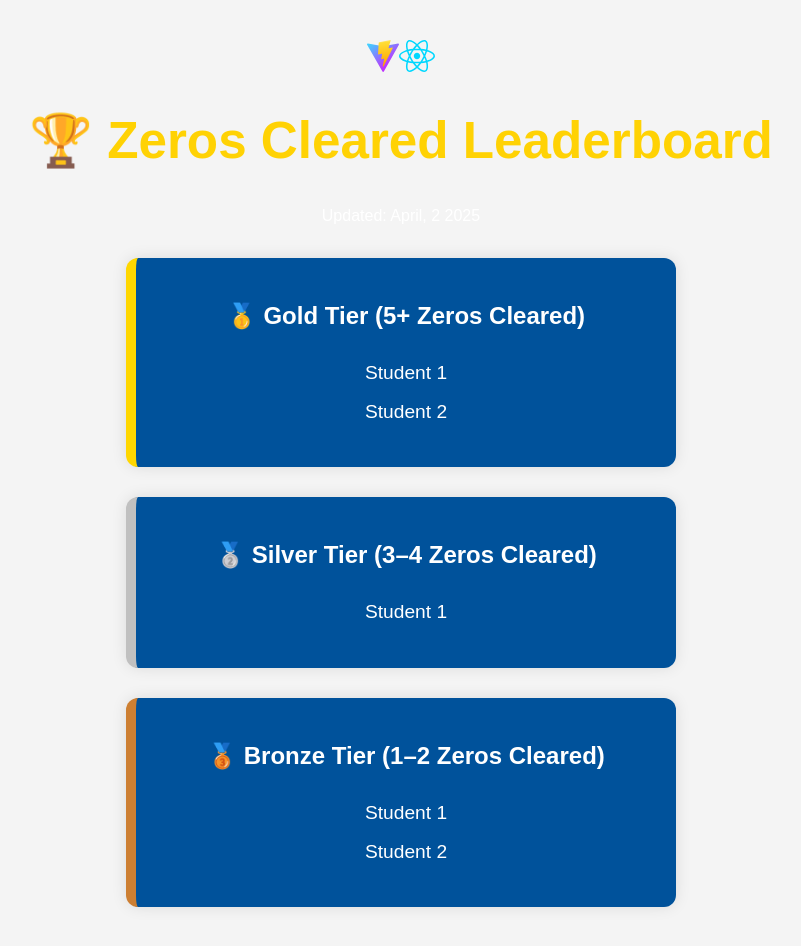
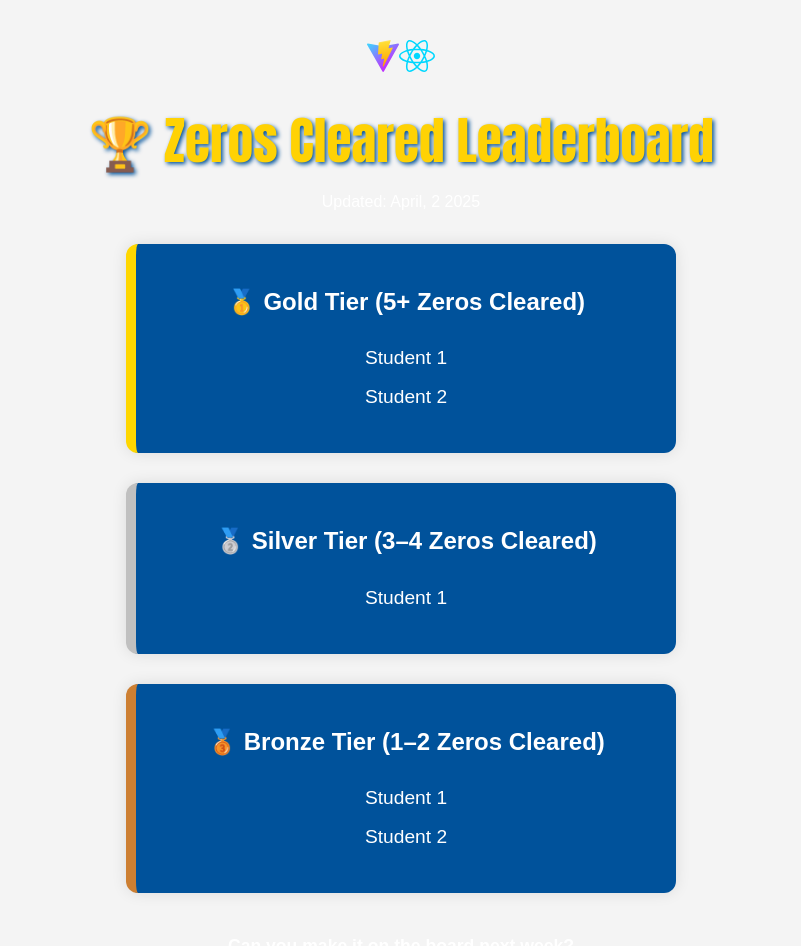
Before and after one commit to srachal674/zeros-leaderboard, a React (Vite) app in the folder zeros-react-app/: page / in a window 1280 px wide. Shown: the top 946 px of the page, without its empty margins (239-1040 px from the left). Built offline with nearby package versions, Linux system fonts and the light colour scheme.

Commit message:
Enlarged h1 and added shadowing.

```diff
--- a/zeros-react-app/src/App.css
+++ b/zeros-react-app/src/App.css
@@ -11,6 +11,10 @@ body {
 
 h1 {
   color: #FFD204; /* McNeese gold */
+  font-family: Impact, Haettenschweiler, 'Arial Narrow Bold', sans-serif ;
+  font: size 4em;
+  text-shadow: #00529b 2px 2px 4px;
+  margin-bottom: 20px;
 }
 
 .tier {
```
